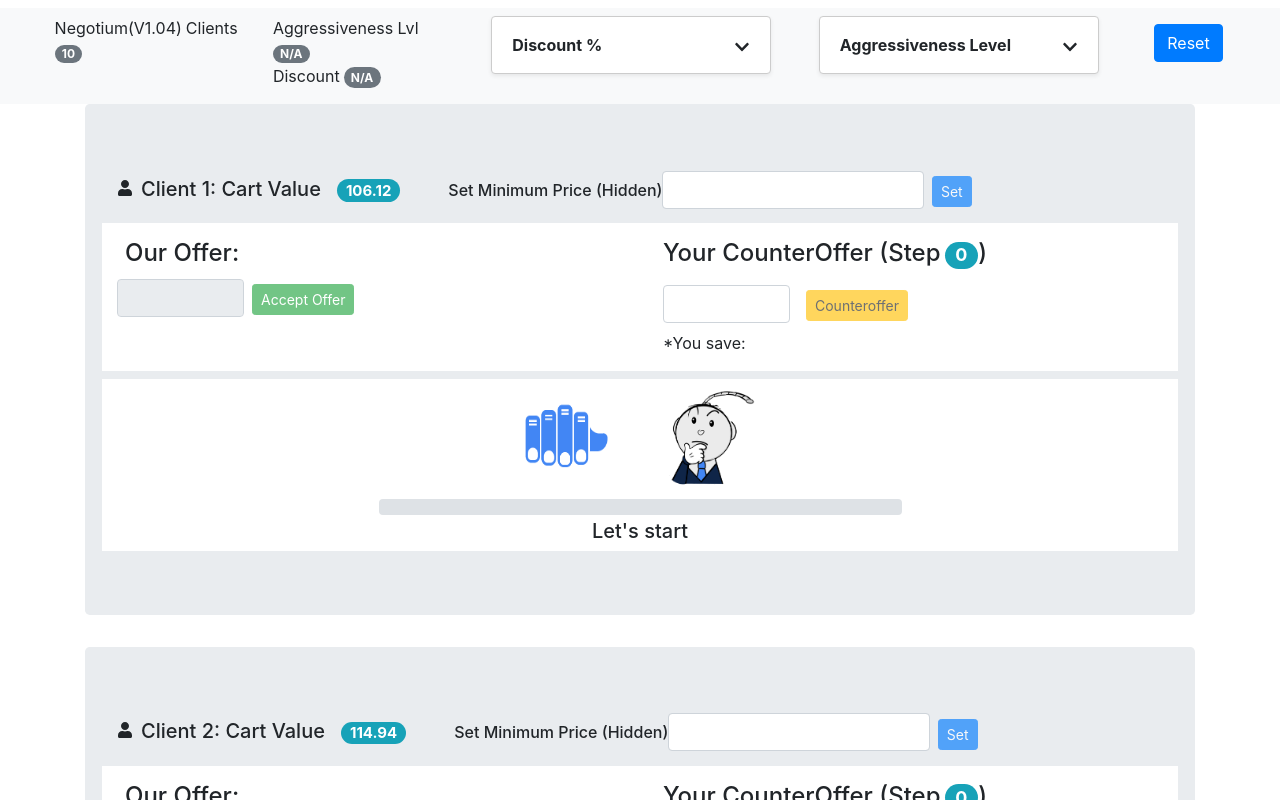
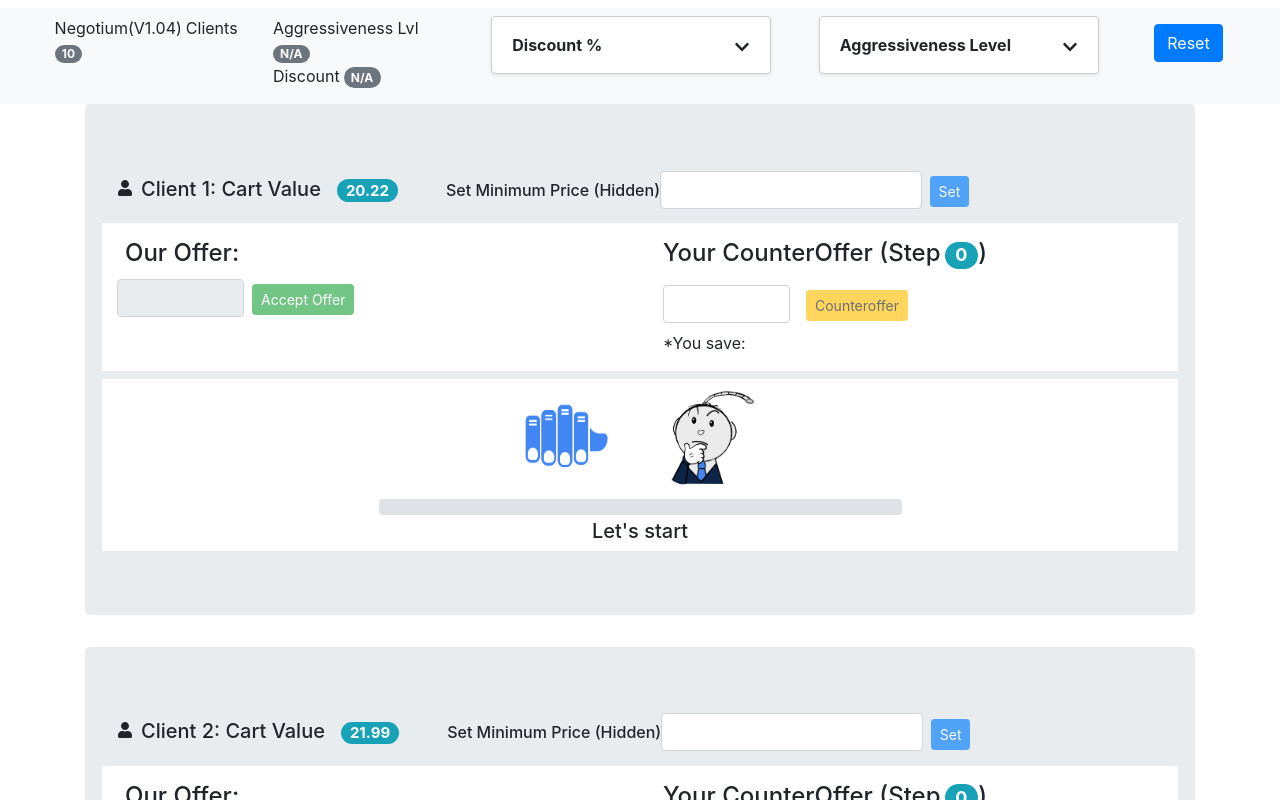
Before and after one commit to andreiban/negotiationapp, a React (Create React App) app: page / in a window 1280 px wide. Shown: the top 800 px of the page. Built offline with nearby package versions, Linux system fonts and the light colour scheme.

Commit message:
Changed cart size

```diff
--- a/src/App.js
+++ b/src/App.js
@@ -5,8 +5,8 @@ import "./App.css";
 import Dropdown from "./components/dropdown";
 import Dropdown2 from "./components/dropdown2";
 
-const cartMin = 30;
-const cartMax = 150;
+const cartMin = 5;
+const cartMax = 30;
 
 const percentages = [
   { id: 1, show: "Manual", value: 1 },
```
